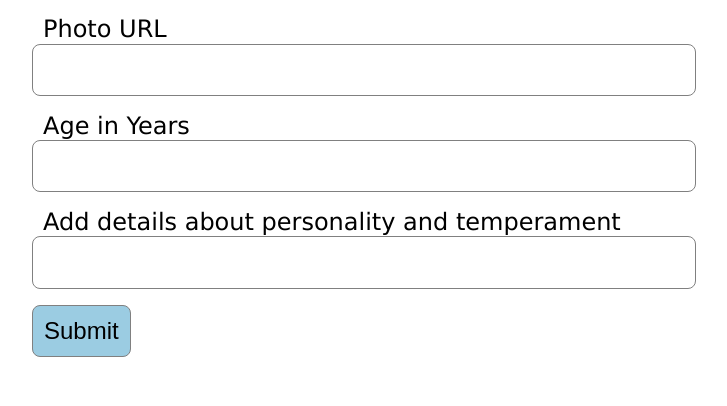
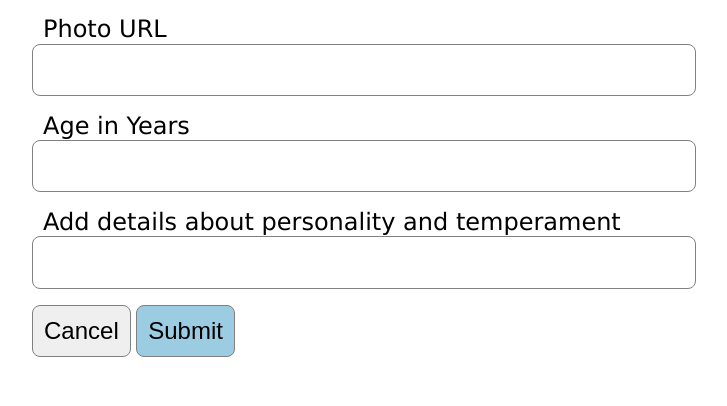
Before and after one commit to TaraDenniston/adopt, a Flask app: page /add in a window 1280 px wide. Shown: the part 394-800 px from the top of the page, without its empty margins (276-1003 px from the left). Run offline with Flask 3, Linux system fonts and the light colour scheme.

Commit message:
add cancel button

```diff
--- a/templates/add_pet.html
+++ b/templates/add_pet.html
@@ -15,6 +15,7 @@
         {% endfor %}
     </p>
     {% endfor %}
+    <a href="/"><input type="button" value="Cancel" class="btn"></a>
     <button type="submit">Submit</button>
 </form>
 {% endblock %}
```
